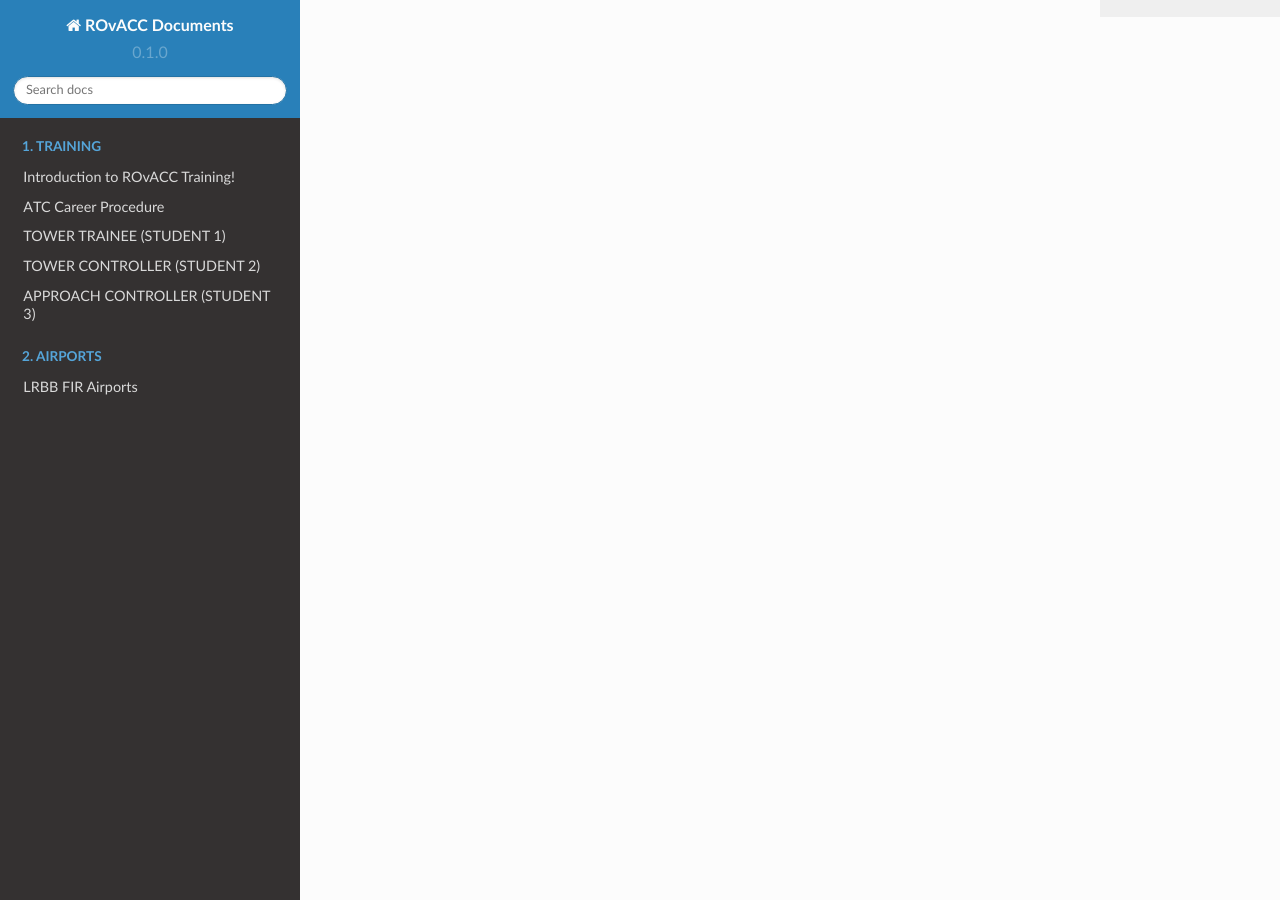
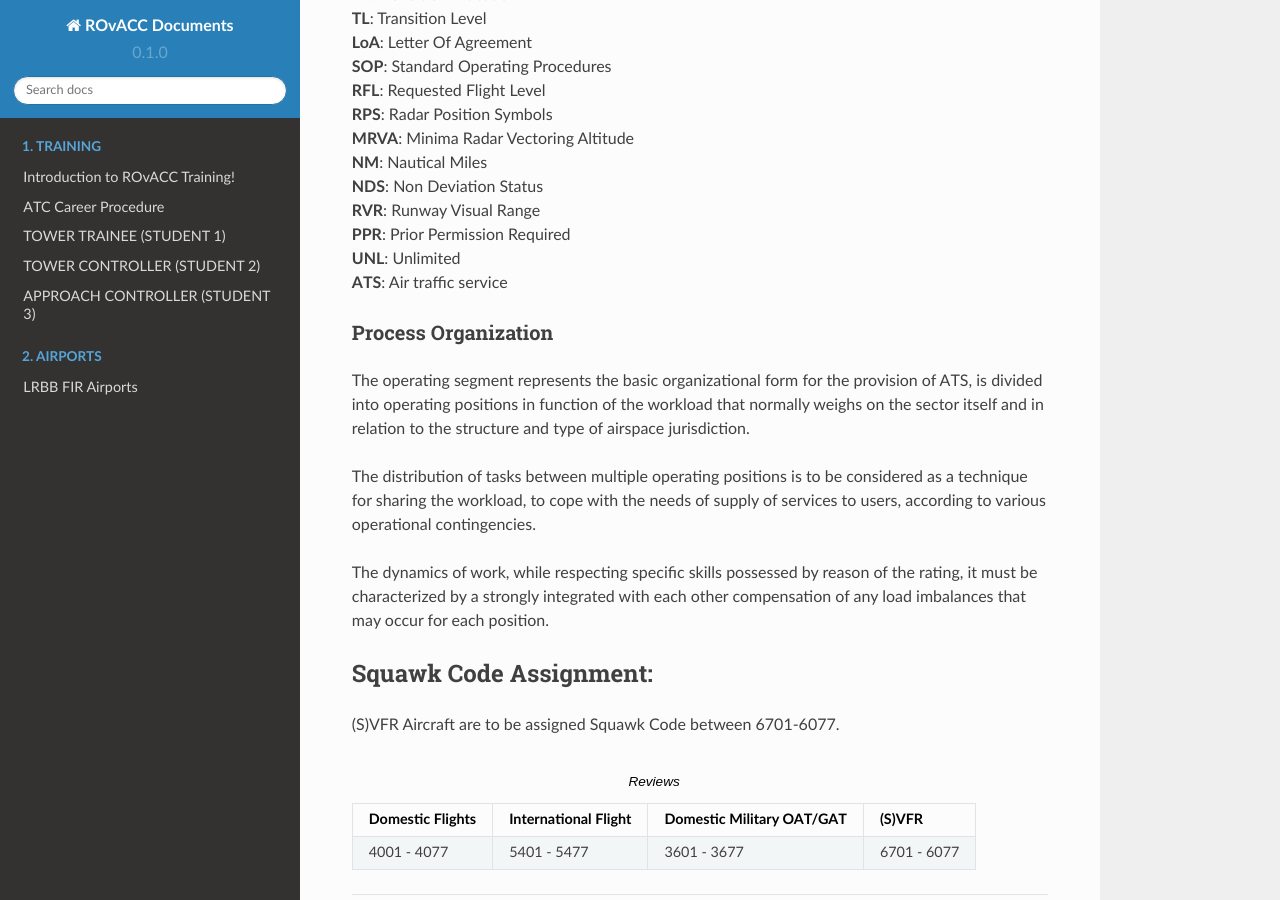
Before and after one commit to ROvACC/training-docs, a Sphinx documentation site: the page built from docs/source/sop/bucharest.rst, in a window 1280 px wide and 900 px high, scrolled down 1238 px. Built offline with Sphinx 7.4.7 and the Read the Docs theme 2.0.0, drawn with Linux system fonts in a browser that asks for light colours.

Commit message:
table test

```diff
--- a/docs/source/sop/bucharest.rst
+++ b/docs/source/sop/bucharest.rst
@@ -14,30 +14,55 @@
 | **IFR**: Instrumental Flight Rules
 | **VFR**: Visual Flight Rules
 | **SVFR**: Special Visual Flight Rules - Only TMA Bucuresti
+| **vACC**: Virtual Area Control Center
+| **PSR**: Primary Surveillance Radar
+| **SSR**: Secondary Surveillance Radar
+| **PSR+SSR**: Primary + Secondary Surveillance Radar
+| **UIR**: Upper Information Region
+| **FAF**: Final Approach Fix
+| **FIR**: Flight Information Region
+| **TMA**: Terminal Manoeuvring Area
+| **CTR**: Control Traffic Zone
+| **SFC**: Surface
+| **AMSL**: Above Mean Sea Level
+| **MEA**: Minimum En-route Altitude
+| **MEL**: Minimum En-route Level
+| **TA**: Transition Altitude
+| **TL**: Transition Level
+| **LoA**: Letter Of Agreement
+| **SOP**: Standard Operating Procedures
+| **RFL**: Requested Flight Level
+| **RPS**: Radar Position Symbols
+| **MRVA**: Minima Radar Vectoring Altitude
+| **NM**: Nautical Miles
+| **NDS**: Non Deviation Status
+| **RVR**: Runway Visual Range
+| **PPR**: Prior Permission Required
+| **UNL**: Unlimited
+| **ATS**: Air traffic service
 
-**vACC**: Virtual Area Control Center
-**PSR**: Primary Surveillance Radar
-**SSR**: Secondary Surveillance Radar
-**PSR+SSR**: Primary + Secondary Surveillance Radar
-**UIR**: Upper Information Region
-**FAF**: Final Approach Fix
-**FIR**: Flight Information Region
-**TMA**: Terminal Manoeuvring Area
-**CTR**: Control Traffic Zone
-**SFC**: Surface
-**AMSL**: Above Mean Sea Level
-**MEA**: Minimum En-route Altitude
-**MEL**: Minimum En-route Level
-**TA**: Transition Altitude
-**TL**: Transition Level
-**LoA**: Letter Of Agreement
-**SOP**: Standard Operating Procedures
-**RFL**: Requested Flight Level
-**RPS**: Radar Position Symbols
-**MRVA**: Minima Radar Vectoring Altitude
-**NM**: Nautical Miles
-**NDS**: Non Deviation Status
-**RVR**: Runway Visual Range
-**PPR**: Prior Permission Required
-**UNL**: Unlimited
-**ATS**: Air traffic service
+Process Organization
+====================
+
+The operating segment represents the basic organizational form for the provision of ATS, is divided into operating positions in function of the workload that normally weighs on the sector itself and in relation to the structure and type of airspace jurisdiction.
+
+The distribution of tasks between multiple operating positions is to be considered as a technique for sharing the workload, to cope with the needs of supply of services to users, according to various operational contingencies.
+
+The dynamics of work, while respecting specific skills possessed by reason of the rating, it must be characterized by a strongly integrated with each other compensation of any load imbalances that may occur for each position.
+
+Squawk Code Assignment:
+^^^^^^^^^^^^^^^^^^^^^^^
+
+(S)VFR Aircraft are to be assigned Squawk Code between 6701-6077.
+
+.. list-table:: Reviews
+   :header-rows: 1
+
+   * - Domestic Flights
+     - International Flight
+     - Domestic Military OAT/GAT
+     - (S)VFR
+   * - 4001 - 4077
+     - 5401 - 5477
+     - 3601 - 3677
+     - 6701 - 6077
```
